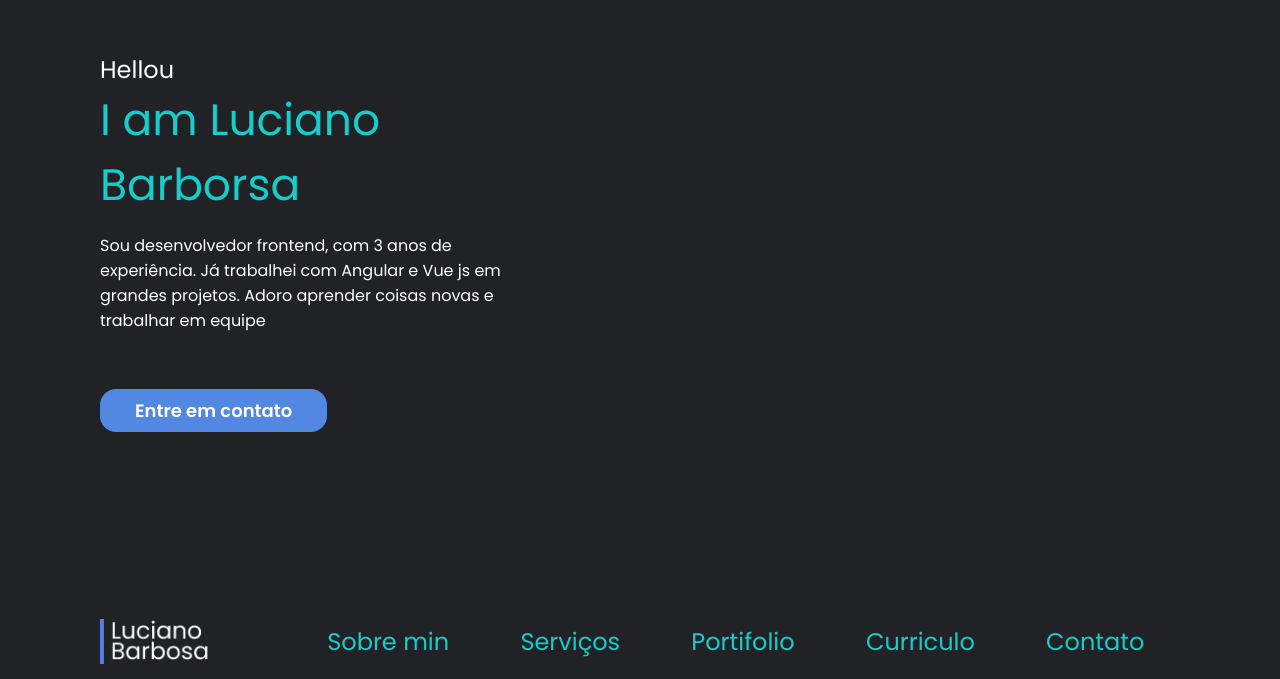
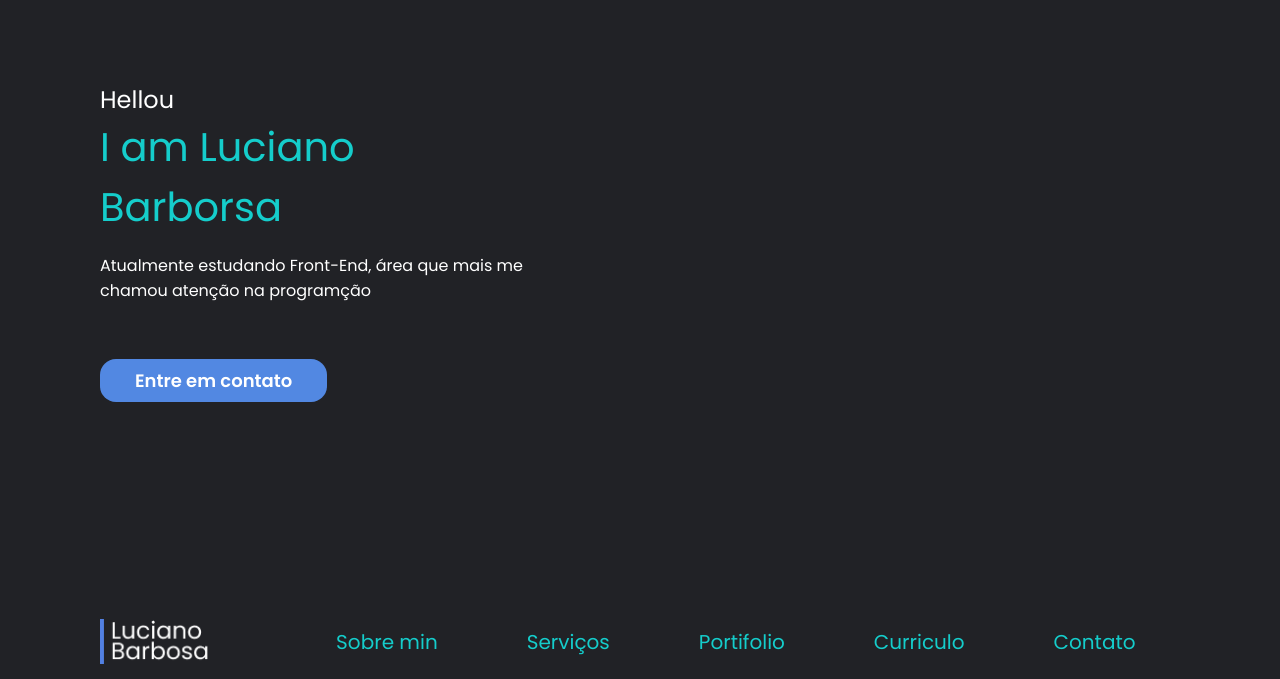
Before and after one commit to LucianoSabino/Portfolio, a plain HTML site: page index.html in a window 1280 px wide. Shown: the part 121-800 px from the top of the page. Drawn offline with nearby package versions, Linux system fonts and the light colour scheme.

Commit message:
Atualizando a informação

```diff
--- a/index.html
+++ b/index.html
@@ -14,7 +14,7 @@
             <img src="assets/logo.png" alt="logo">
             <h2>Hellou</h2>
             <h1>I am Luciano Barborsa</h1>
-            <p>Sou desenvolvedor frontend, com 3 anos de experiência. Já trabalhei com Angular e Vue js em grandes projetos. Adoro aprender coisas novas e trabalhar em equipe</p>
+            <p>Atualmente estudando Front-End, área que mais me chamou atenção na programção</p>
             <button>Entre em contato</button>
         </div>
     </header>
--- a/style.css
+++ b/style.css
@@ -23,7 +23,7 @@ body, button, input, select, textarea {
 }
 
 h1 {
-    font-size: 44px;
+    font-size: 40px;
 }
 
 h2 {
@@ -94,7 +94,7 @@ nav ul {
 }
 
 nav ul a {
-    font-size: 24px;
+    font-size: 20px;
     color: var(--green);
     text-decoration: none;
 }
@@ -145,6 +145,10 @@ nav ul a svg {
 
     nav {
         padding: 0 ;
+        position: fixed;
+        width: 100%;
+        bottom: 0;
+        top: unset;
     }
 
     nav ul a {
```
